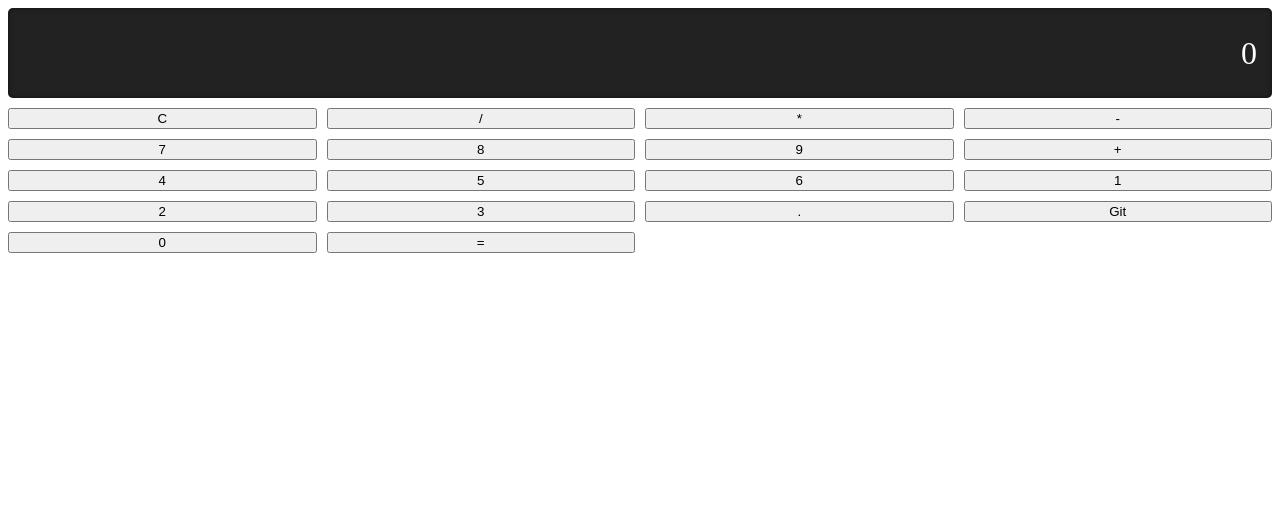
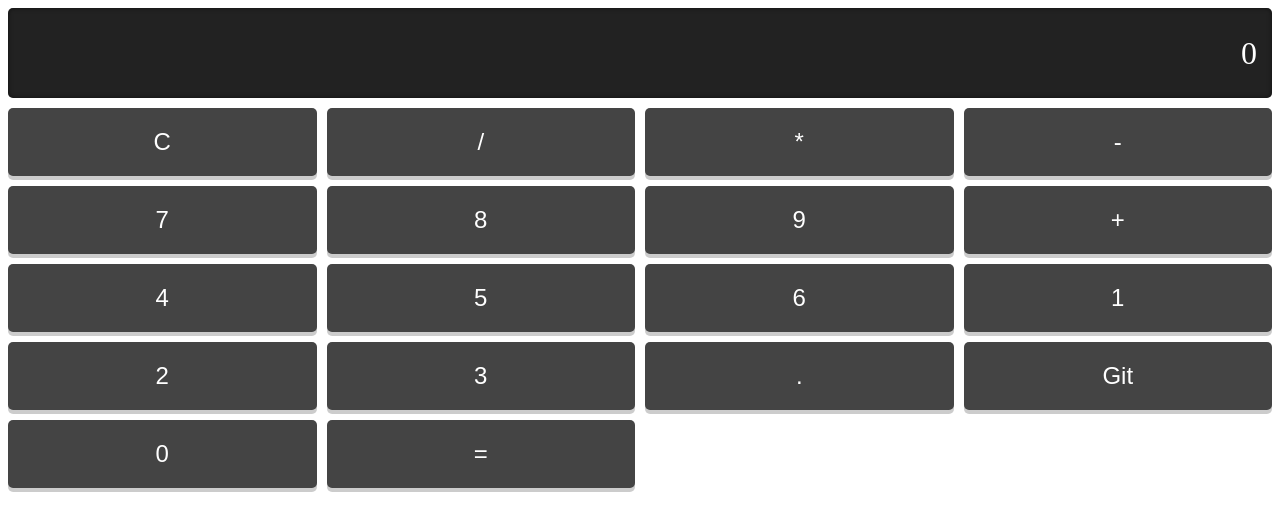
Before and after one commit to JoaoVitor-San/Calculadora, a plain HTML site: page Index.html in a window 1280 px wide. Drawn offline with Linux system fonts and the light colour scheme.

Commit message:
update css

```diff
--- a/styles.css
+++ b/styles.css
@@ -42,3 +42,23 @@
             grid-template-columns: repeat(4, 1fr);
             gap: 10px;
         }
+        .botao {
+            background-color: #444;
+            color: white;
+            font-size: 1.5rem;
+            border: none;
+            border-radius: 5px;
+            padding: 20px;
+            cursor: pointer;
+            transition: background-color 0.2s ease;
+            display: flex;
+            align-items: center;
+            justify-content: center;
+            box-shadow: 0px 4px rgba(0, 0, 0, 0.2);
+        }
+
+        .botao:hover {
+            background-color: #555;
+        }
+
+</style>
```
